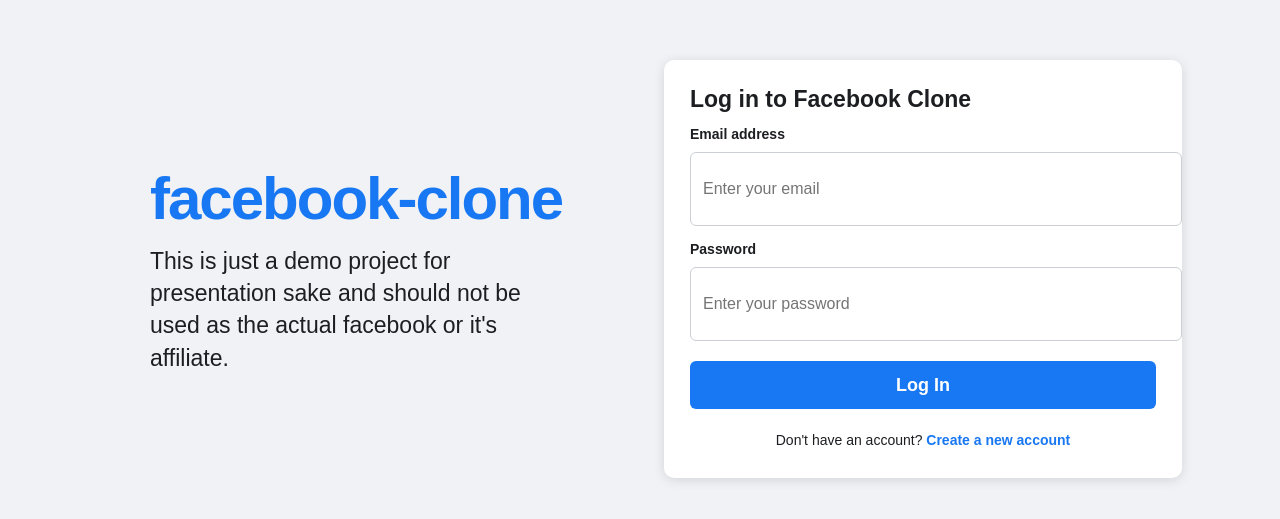
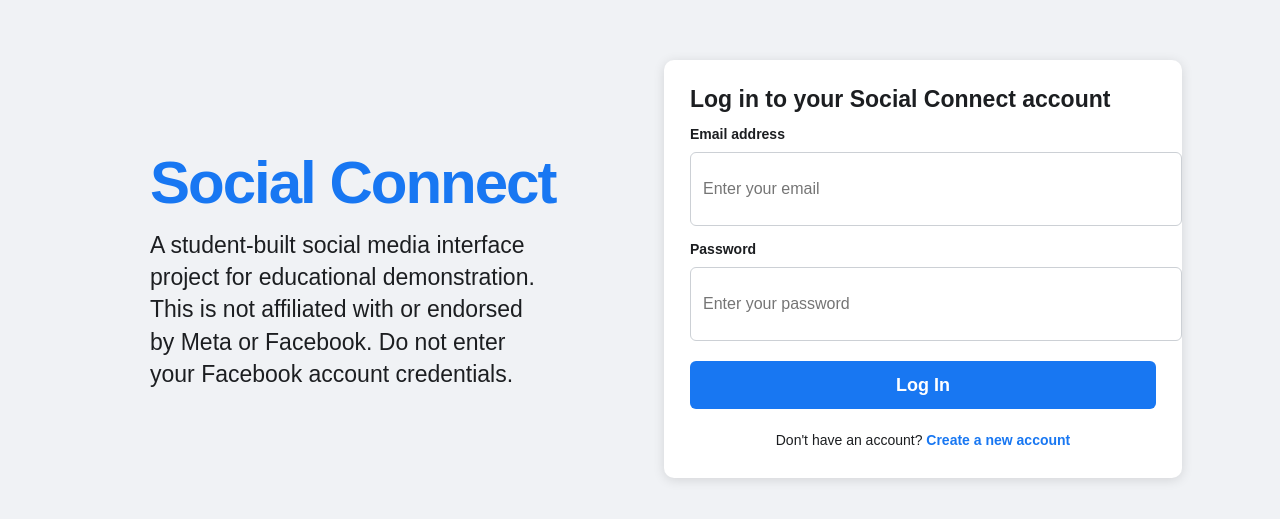
Before and after one commit to oshituo-web/facebook-clone, a plain HTML site: page login.html in a window 1280 px wide. Shown: the part 131-650 px from the top of the page. Drawn offline with Linux system fonts and the light colour scheme; a script that the page names is missing.

Commit message:
Clarify student project identity on auth pages

```diff
--- a/login.html
+++ b/login.html
@@ -4,19 +4,23 @@
 <head>
     <meta charset="UTF-8">
     <meta name="viewport" content="width=device-width, initial-scale=1.0">
-    <title>Log In | Facebook Clone</title>
+    <title>Log In | Social Connect Student Project</title>
     <link rel="stylesheet" href="./css/auth.css">
 </head>
 
 <body class="auth-page">
     <main class="auth-container">
         <section class="auth-brand">
-            <h1>facebook-clone</h1>
-            <p>This is just a demo project for presentation sake and should not be used as the actual facebook or it's affiliate.</p>
+            <h1>Social Connect</h1>
+            <p>
+                A student-built social media interface project for educational
+                demonstration. This is not affiliated with or endorsed by Meta
+                or Facebook. Do not enter your Facebook account credentials.
+            </p>
         </section>
 
         <section class="auth-card">
-            <h2>Log in to Facebook Clone</h2>
+            <h2>Log in to your Social Connect account</h2>
 
             <form id="loginForm">
                 <label for="loginEmail">Email address</label>
```
Also changed, not shown: signup.html (+7 -4 lines).
